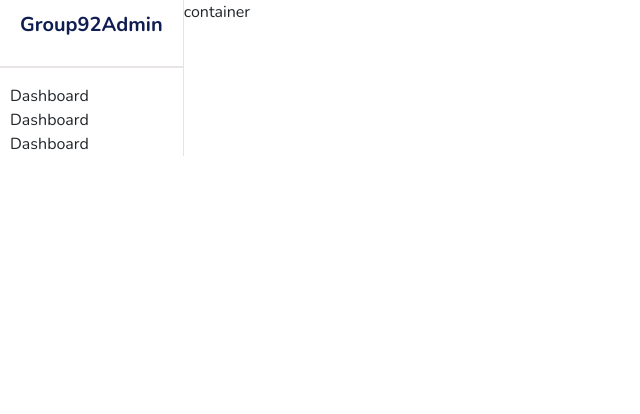
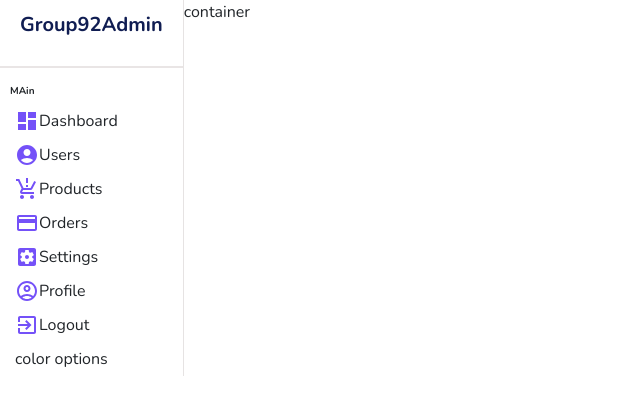
Before and after one commit to SH-React-5-0-Group-92/admin-dashboard-Group-92, a React (Create React App) app: page / in a window 1280 px wide. Shown: the top 414 px of the page, without its empty margins (0-640 px from the left). Built offline with nearby package versions, Linux system fonts and the light colour scheme.

Commit message:
Update Sidebar.js

```diff
--- a/src/components/sidebar/Sidebar.js
+++ b/src/components/sidebar/Sidebar.js
@@ -1,4 +1,11 @@
 import "./sidebar.scss";
+import DashboardIcon from "@mui/icons-material/Dashboard";
+import AccountCircleIcon from "@mui/icons-material/AccountCircle";
+import ProductionQuantityLimitsIcon from "@mui/icons-material/ProductionQuantityLimits";
+import CreditCardOutlinedIcon from "@mui/icons-material/CreditCardOutlined";
+import SettingsApplicationsIcon from "@mui/icons-material/SettingsApplications";
+import AccountCircleOutlinedIcon from "@mui/icons-material/AccountCircleOutlined";
+import ExitToAppIcon from "@mui/icons-material/ExitToApp";
 
 const Sidebar = () => {
   return (
@@ -9,14 +16,37 @@ const Sidebar = () => {
       <hr />
       <div className="center">
         <ul>
+          <p className="title">MAin</p>
           <li>
+            <DashboardIcon className="icon" />
             <span> Dashboard</span>
           </li>
           <li>
-            <span> Dashboard</span>
+            <AccountCircleIcon className="icon" />
+            <span> Users</span>
           </li>
           <li>
-            <span> Dashboard</span>
+            <ProductionQuantityLimitsIcon className="icon" />
+            <span> Products</span>
+          </li>
+          <li>
+            <CreditCardOutlinedIcon className="icon" />
+            <span> Orders</span>
+          </li>
+          <li>
+            <SettingsApplicationsIcon className="icon" />
+            <span> Settings</span>
+          </li>
+          <li>
+            <AccountCircleOutlinedIcon className="icon" />
+            <span> Profile</span>
+          </li>
+          <li>
+            <ExitToAppIcon className="icon" />
+            <span> Logout</span>
+          </li>
+          <li>
+            <span> color options</span>
           </li>
         </ul>
       </div>
--- a/src/components/sidebar/sidebar.scss
+++ b/src/components/sidebar/sidebar.scss
@@ -24,6 +24,28 @@
       list-style: none;
       margin: 0;
       padding: 0;
+
+      .title {
+        font-size: 10px;
+        font-weight: bold;
+        color: 999px;
+        margin-top: 15px;
+        margin-bottom: 5px;
+      }
+      li {
+        display: flex;
+        align-items: center;
+        padding: 5px;
+        cursor: pointer;
+        &:hover {
+          background-color: #ece8ff;
+        }
+
+        .icon {
+          font: size 18px;
+          color: #7451f8;
+        }
+      }
     }
   }
 }
```
